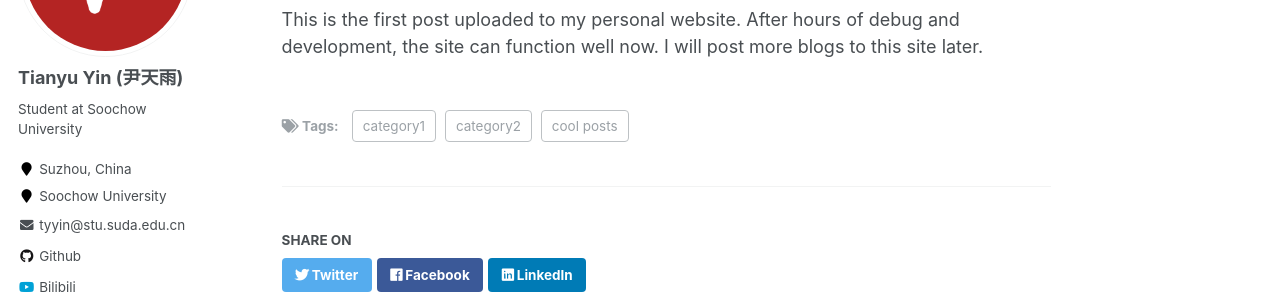
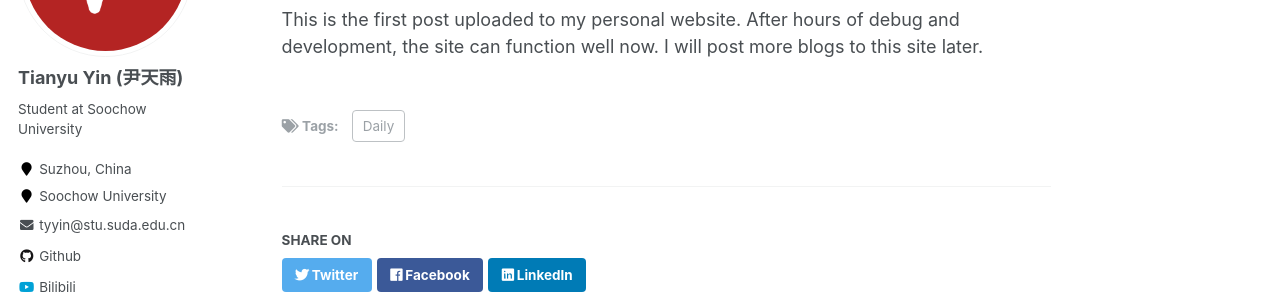
Before and after one commit to Steve-George/steve-george.github.io, a Jekyll site: the page built from _posts/2022-07-11-blog-post-1.md, in a window 1280 px wide and 1381 px high. Shown: the part 236-536 px from the top of the window. Built offline with Jekyll 4.4.1, drawn with Linux system fonts in a browser that asks for light colours; some web fonts are replaced.

Commit message:
Update 2022-07-11-blog-post-1.md

```diff
--- a/_posts/2022-07-11-blog-post-1.md
+++ b/_posts/2022-07-11-blog-post-1.md
@@ -3,9 +3,7 @@ title: 'First Blog Post'
 date: 2022-07-11
 permalink: /posts/2022-07-11-blog-post-1
 tags:
-  - cool posts
-  - category1
-  - category2
+  - Daily
 ---
 
 This is the first post uploaded to my personal website. After hours of debug and development, the site can function well now. I will post more blogs to this site later.
```
